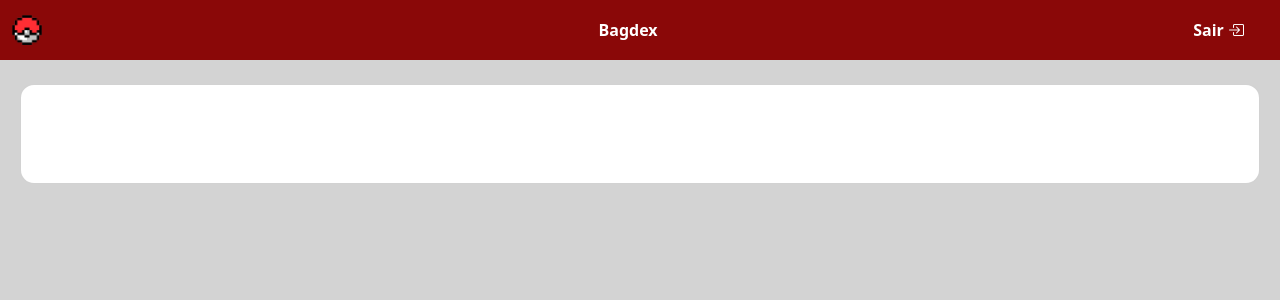
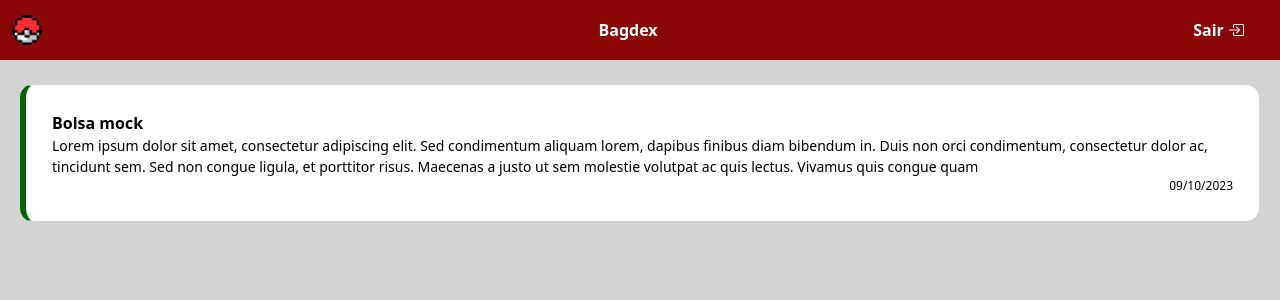
Before and after one commit to alexalins/fed-bagdex, an Angular app: page /inicio in a window 1280 px wide. Shown: the top 300 px of the page. Built offline with nearby package versions, Linux system fonts and the light colour scheme.

Commit message:
Ajustando o layout e css do card

```diff
--- a/src/app/pages/inicio/inicio.component.html
+++ b/src/app/pages/inicio/inicio.component.html
@@ -1,3 +1,5 @@
 <p>inicio works!</p>
 <br>
-<card-bag></card-bag>
+<div *ngFor="let bolsa of bolsas">
+  <card-bag [bolsa]="bolsa"></card-bag>
+</div>
--- a/src/app/pages/inicio/inicio.component.ts
+++ b/src/app/pages/inicio/inicio.component.ts
@@ -1,6 +1,7 @@
 import { Component, OnInit } from '@angular/core';
 import { Router } from '@angular/router';
 import { ToastrService } from 'ngx-toastr';
+import { Bolsa } from 'src/app/shared/model/Bolsa';
 import { Constants } from 'src/app/shared/utils/constants';
 
 @Component({
@@ -10,10 +11,15 @@ import { Constants } from 'src/app/shared/utils/constants';
 })
 export class InicioComponent implements OnInit {
 
+  bolsas: Bolsa[] = [];
+
   constructor(private toastr: ToastrService, private router: Router) { }
 
   ngOnInit(): void {
     this.toastr.success('Login realizado com sucesso!');
+    let bolsa = new Bolsa('Bolsa mock', 'Lorem ipsum dolor sit amet, consectetur adipiscing elit. Sed condimentum aliquam lorem, dapibus finibus diam bibendum in. Duis non orci condimentum, consectetur dolor ac, tincidunt sem. Sed non congue ligula, et porttitor risus. Maecenas a justo ut sem molestie volutpat ac quis lectus. Vivamus quis congue quam',
+     "ESTOU_PROCURANDO", "09/10/2023", [])
+    this.bolsas.push(bolsa)
   }
 
   get treinador() {
--- a/src/app/shared/components/card-bag/card-bag.component.css
+++ b/src/app/shared/components/card-bag/card-bag.component.css
@@ -1,5 +1,38 @@
 .card {
   margin: 20px;
   border-radius: 14px;
-  min-height: 100px;
+  min-height: 80px;
+  padding: 10px;
 }
+
+.titulo {
+  font-size: 16px;
+  font-weight: bold;
+  color:black;
+}
+
+.descricao {
+  font-size: 14px;
+  color:black;
+}
+
+.data {
+  font-size: 12px;
+  color:black;
+}
+
+.NENHUM {
+  border-left: 6px solid #A9A9A9;
+}
+
+.QUERO_TER {
+  border-left: 6px solid #8A0808;
+}
+
+.JA_TENHO {
+  border-left: 6px solid #007bff;
+}
+
+.ESTOU_PROCURANDO {
+  border-left: 6px solid #006400;
+}
--- a/src/app/shared/components/card-bag/card-bag.component.html
+++ b/src/app/shared/components/card-bag/card-bag.component.html
@@ -1,7 +1,7 @@
-<div class="card">
+<div class="card" [ngClass]="bolsa.tipo">
   <div class="card-body">
-    <div class="titulo">{{titulo}}</div>
-    <div class="descricao">{{descricao}}</div>
-    <div class="data">{{data}}</div>
+    <div class="titulo">{{bolsa.nome}}</div>
+    <div class="descricao">{{bolsa.descricao}}</div>
+    <div class="data text-end">{{bolsa.data}}</div>
   </div>
 </div>
--- a/src/app/shared/components/card-bag/card-bag.component.ts
+++ b/src/app/shared/components/card-bag/card-bag.component.ts
@@ -1,4 +1,5 @@
 import { Component, Input, OnInit } from '@angular/core';
+import { Bolsa } from '../../model/Bolsa';
 
 @Component({
   selector: 'card-bag',
@@ -7,9 +8,7 @@ import { Component, Input, OnInit } from '@angular/core';
 })
 export class CardBagComponent implements OnInit {
 
-  @Input() titulo: string = ''
-  @Input() descricao: string = ''
-  @Input() data: string = ''
+  @Input() bolsa!: Bolsa
 
   constructor() { }
 
--- /dev/null
+++ b/src/app/shared/model/bolsa.ts
@@ -0,0 +1,17 @@
+import { Pokemon } from "./pokemon";
+
+export class Bolsa {
+  nome: string;
+  descricao: string;
+  tipo: string;
+  data: string;
+  pokemon?: Pokemon[];
+
+  constructor(nome: string, descricao: string, tipo: string, data: string, pokemon?: Pokemon[]) {
+    this.nome = nome;
+    this.descricao = descricao;
+    this.tipo = tipo;
+    this.data = data;
+    this.pokemon = pokemon;
+  }
+}
--- /dev/null
+++ b/src/app/shared/model/pokemon.ts
@@ -0,0 +1 @@
+export class Pokemon {}
```
